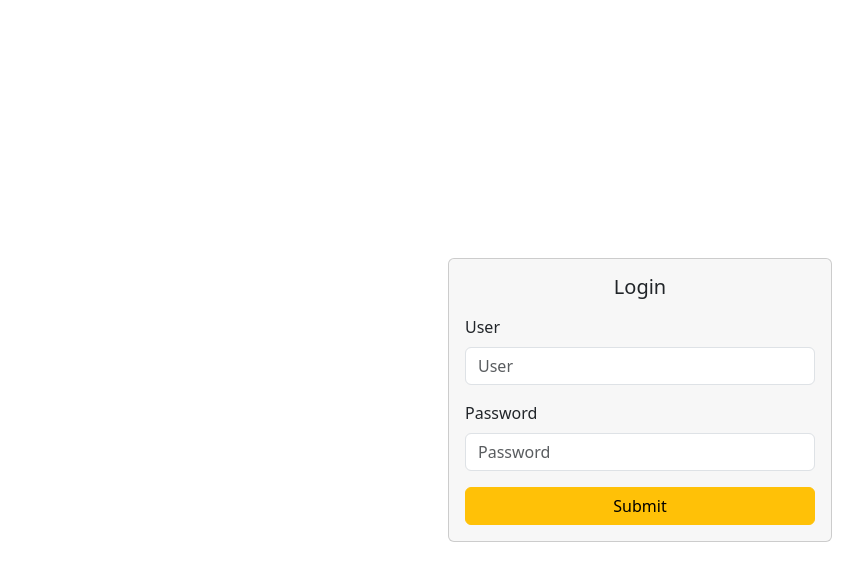
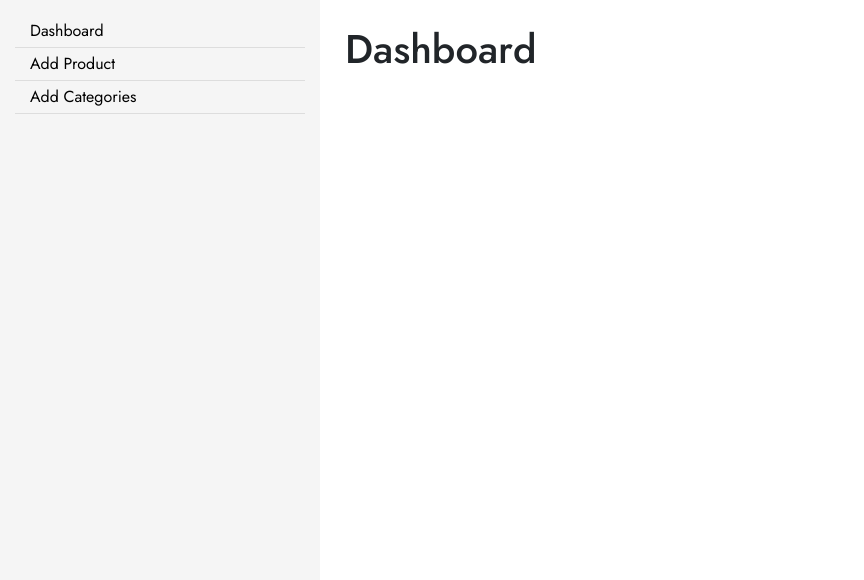
Before and after one commit to ankesh948/MyApp, a React (Create React App) app: page / in a window 1280 px wide. Shown: the top 580 px of the page, without its empty margins (0-864 px from the left). Built offline with nearby package versions, Linux system fonts and the light colour scheme; data requests are answered from the project's data file.

Commit message:
Commit Ankesh

```diff
--- a/package.json
+++ b/package.json
@@ -14,6 +14,7 @@
     "react-dom": "^18.2.0",
     "react-router-dom": "^6.0.2",
     "react-scripts": "5.0.1",
+    "sass": "^1.63.4",
     "web-vitals": "^2.1.4"
   },
   "scripts": {
--- a/src/App.css
+++ /dev/null
@@ -1,14 +0,0 @@
-*{
-  padding: 0;
-  margin: 0;
-}
-.centerclass {
-  position: absolute;
-  transform: translate(-50%, -50%);
-  left: 50%;
-  top: 50%;
-  width: 30%;
-}
-.centerclass .card {
-background: #f7f7f7;
-}
--- a/src/App.js
+++ b/src/App.js
@@ -1,16 +1,17 @@
-import './App.css';
-import Dashboard from './Componants/Dashboard';
+import './App.scss';
+import Add_Product from './Componants/Dashboard/Add_Product';
+import Dashboard from './Componants/Dashboard/Dashboard';
 import Login from './Componants/Login';
 import { BrowserRouter, Routes, Route } from 'react-router-dom';
-
 
 function App() {
   return (
     <>
     <BrowserRouter>
       <Routes>
-        <Route path='/' element={<Login/>} />
-        <Route path='/dashboard' element={<Dashboard/>} />
+        <Route path='/' element={<Dashboard/>} />
+        <Route path='/login' element={<Login/>} />
+        <Route path='/addproduct' element={<Add_Product/>} />
       </Routes>
     </BrowserRouter>
     </>
--- /dev/null
+++ b/src/App.scss
@@ -0,0 +1,50 @@
+@import url('https://fonts.googleapis.com/css2?family=Jost:wght@400;500;600;700&display=swap');
+
+*{
+  padding: 0;
+  margin: 0;
+}
+body {
+  font-family: 'Jost', sans-serif !important;
+}
+.centerclass {
+  position: absolute;
+  transform: translate(-50%, -50%);
+  left: 50%;
+  top: 50%;
+  width: 30%;
+
+  .card {
+    background: #f7f7f7;
+  }
+}
+.sidebar{
+  background: rgb(245, 245, 245);
+  height: 100vh;
+  padding: 15px;
+  ul{
+    padding: 0;
+    margin: 0;
+    li{
+      list-style: none;
+      a{
+        display: block;
+        padding: 4px 15px;
+        color: black;
+        text-decoration: none;
+        border-bottom: 1px solid #ddd;
+
+        &:hover{
+          background:rgb(228, 228, 228);
+          transition: ease-in-out;
+        }
+      }
+    }
+  }
+}
+
+.content-area{
+  padding: 25px;
+  background: rgb(255, 255, 255);
+  height: 100vh;
+}
--- a/src/Componants/Dashboard.jsx
+++ /dev/null
@@ -1,24 +0,0 @@
-import React from 'react'
-
-const Dashboard = () => {
-  return (
-    <div className='section'>
-        <div className="container">
-          <div className='row'>
-              <div className="col-lg-3">
-                <div className='sidebar'>
-                  <ul>
-                    <li><a href="dashboard"></a></li>
-                  </ul>
-                </div>
-              </div>
-              <div className="col-lg-9">
-                Area
-              </div>
-          </div>
-        </div>
-    </div>
-  )
-}
-
-export default Dashboard
--- /dev/null
+++ b/src/Componants/Dashboard/Add_Product.jsx
@@ -0,0 +1,22 @@
+import React from 'react'
+import Sidebar from './Sidebar'
+
+
+const Add_Product = () => {
+  return (
+    <div className='section'>
+        <div className="container-fluid p-0">
+          <div className='row g-0'>
+              <Sidebar />
+              <div className="col-lg-9">
+                <div className="content-area">
+                    <h1 className="title">Dashboard</h1>
+                </div>
+              </div>
+          </div>
+        </div>
+    </div>
+  )
+}
+
+export default Add_Product
--- /dev/null
+++ b/src/Componants/Dashboard/Dashboard.jsx
@@ -0,0 +1,21 @@
+import React from 'react'
+import Sidebar from './Sidebar'
+
+const Dashboard = () => {
+  return (
+    <div className='section'>
+        <div className="container-fluid p-0">
+          <div className='row g-0'>
+              <Sidebar />
+              <div className="col-lg-9">
+                <div className="content-area">
+                    <h1 className="title">Dashboard</h1>
+                </div>
+              </div>
+          </div>
+        </div>
+    </div>
+  )
+}
+
+export default Dashboard
--- /dev/null
+++ b/src/Componants/Dashboard/Sidebar.jsx
@@ -0,0 +1,22 @@
+import React from 'react'
+import { Link } from 'react-router-dom';
+
+const Sidebar = () => {
+  return (
+    <>
+    <div className="col-lg-3">
+    <div className='sidebar'>
+        <ul>
+            <li><Link to="/">Dashboard</Link></li>
+            <li><Link to="/addproduct">Add Product</Link></li>
+            <li><Link to="">Add Categories</Link></li>
+        </ul>
+    </div>
+    </div>
+    </>
+  )
+}
+
+
+
+export default Sidebar
```
Also changed, not shown: 1 other file (tests, documents, lock files or other folders).
